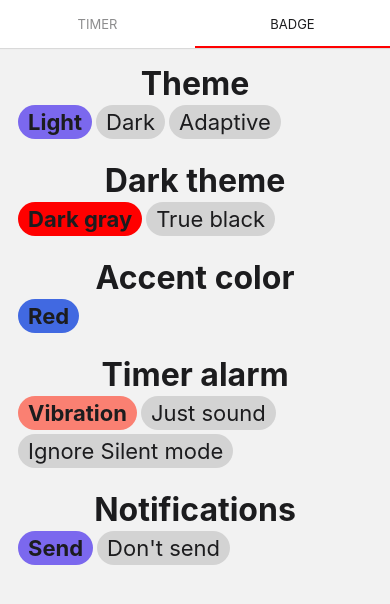
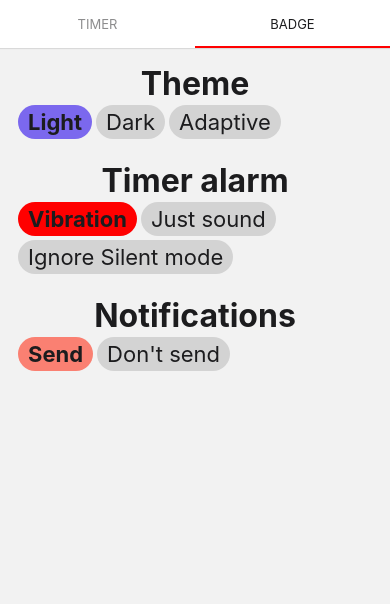
Before and after one commit to nkgrush/open-mindfulness, a React Native app: screen /badge in a window 390 px wide. Shown: the top 604 px of the page. Built offline with nearby package versions, Linux system fonts and the light colour scheme.

Commit message:
remove extra options

```diff
--- a/components/ConfigContext.js
+++ b/components/ConfigContext.js
@@ -2,17 +2,9 @@ import React from 'react';
 import {writeStorage, readStorage} from './Storage';
 
 const sections = {
-  theme: {//TODO
+  theme: {
     title: 'Theme',
     options: ['Light', 'Dark', 'Adaptive'],
-  },
-  oledBlack: {//TODO
-    title: 'Dark theme',
-    options: ['Dark gray', 'True black'],
-  },
-  accentColor: {//TODO
-    title: 'Accent color',
-    options: ['Red'],
   },
   timer: {
     title: 'Timer alarm',
@@ -20,7 +12,7 @@ const sections = {
   },
   notifications: {//TODO
     title: 'Notifications',
-    options: ['Send', "Don't send"]
+    options: ['Send', "Don't send"],
   },
 };
 
```
